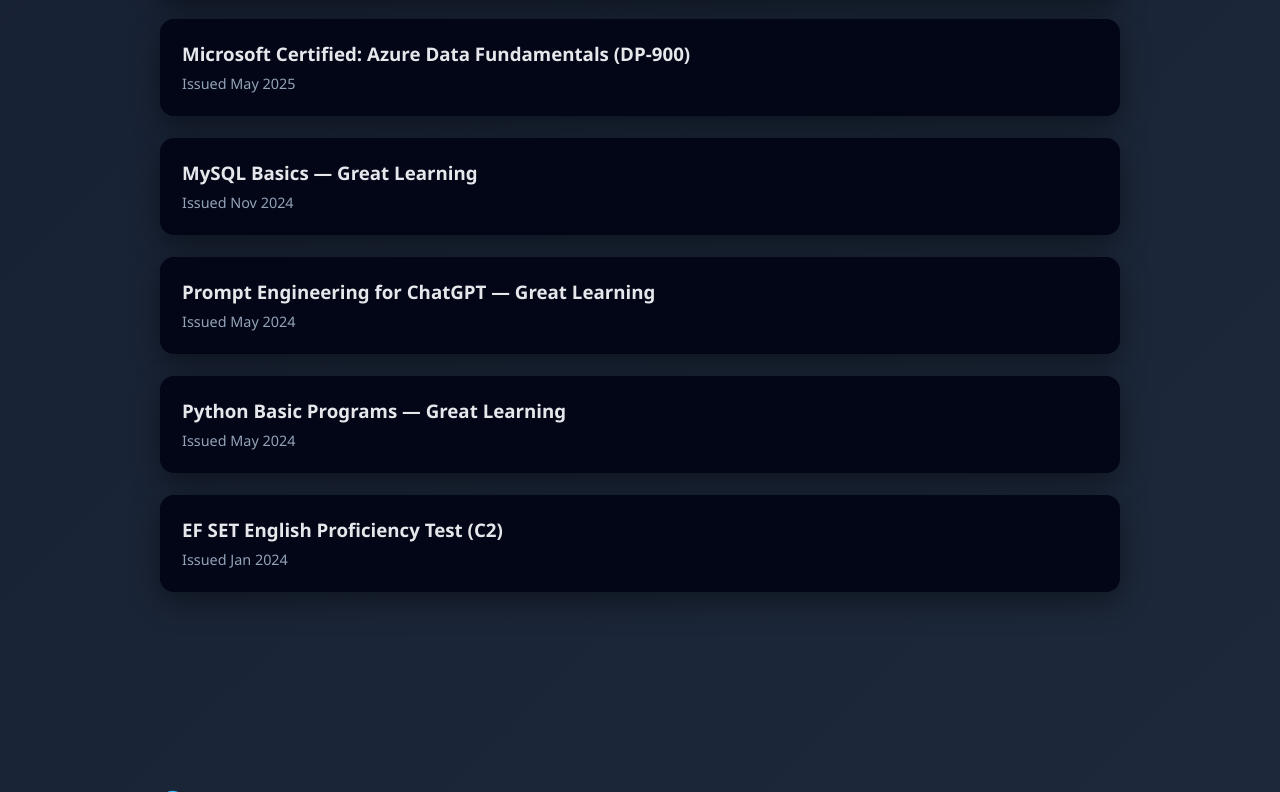
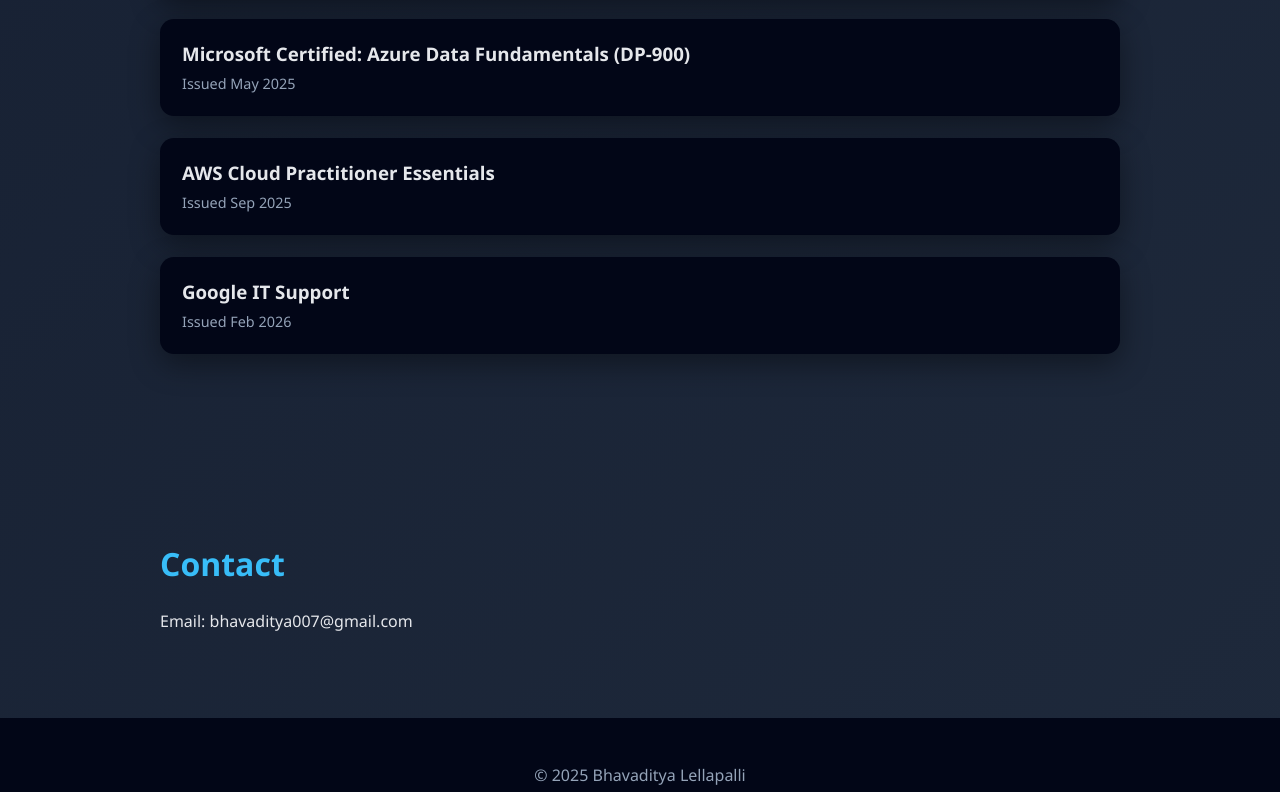
Before and after one commit to bhavaditya007/bhavaditya007.github.io, a plain HTML site: page index.html in a window 1280 px wide. Shown: the part 3379-4171 px from the top of the page. Drawn offline with Linux system fonts and the light colour scheme.

Commit message:
Update index.html

```diff
--- a/index.html
+++ b/index.html
@@ -97,7 +97,7 @@
     <ul>
       <li>
         <strong>Lead — Podcast Team</strong><br>
-        <small>Sep 2024 – Present</small>
+        <small>Nov 2025 – Mar 2026</small>
       </li>
       <li>
         <strong>Member — Podcast Team</strong><br>
@@ -112,7 +112,7 @@
     <ul>
       <li>
         <strong>Member — Content Team</strong><br>
-        <small>Sep 2025 – Present</small>
+        <small>Sep 2025 – Jun 2026</small>
       </li>
     </ul>
   </div>
@@ -182,24 +182,15 @@
   </div>
 
   <div class="card">
-    <h3>MySQL Basics — Great Learning</h3>
-    <small>Issued Nov 2024</small>
+    <h3>AWS Cloud Practitioner Essentials</h3>
+    <small>Issued Sep 2025</small>
   </div>
 
   <div class="card">
-    <h3>Prompt Engineering for ChatGPT — Great Learning</h3>
-    <small>Issued May 2024</small>
+    <h3>Google IT Support</h3>
+    <small>Issued Feb 2026</small>
   </div>
 
-  <div class="card">
-    <h3>Python Basic Programs — Great Learning</h3>
-    <small>Issued May 2024</small>
-  </div>
-
-  <div class="card">
-    <h3>EF SET English Proficiency Test (C2)</h3>
-    <small>Issued Jan 2024</small>
-  </div>
 </section>
 
 <!-- CONTACT -->
```
